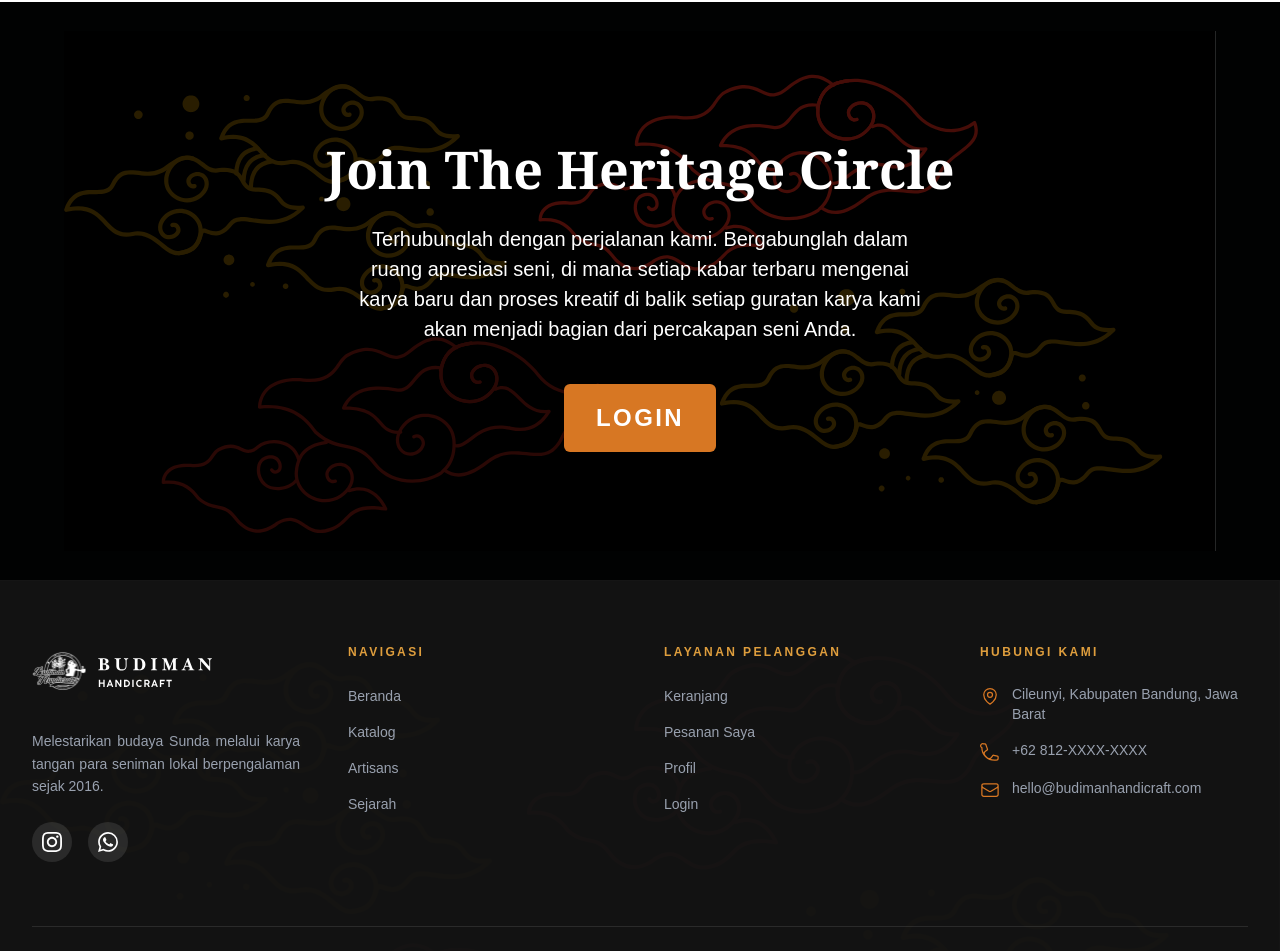
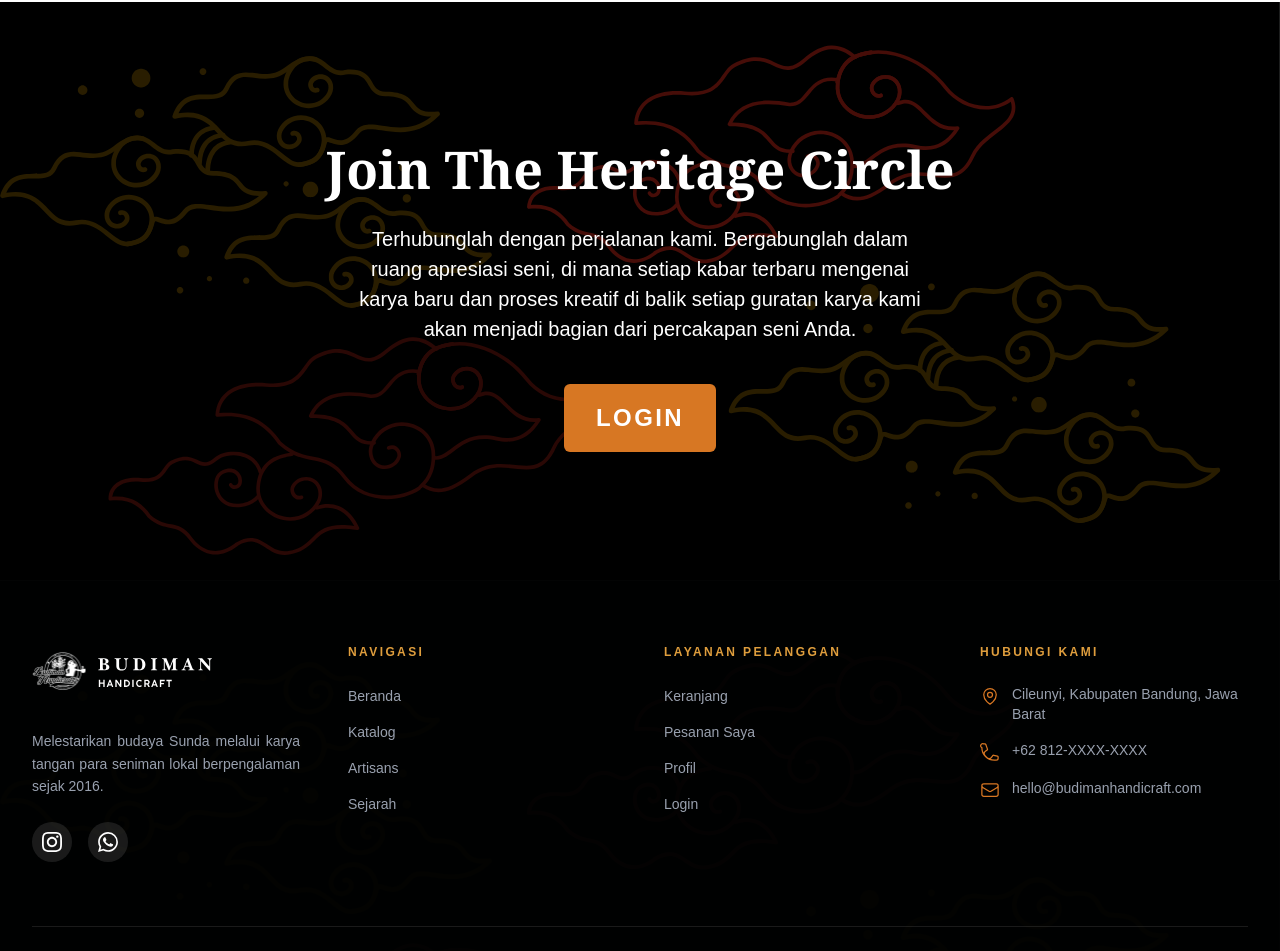
Before and after one commit to budimanHandicraft/budiman-web, a Next.js app in the folder budiman-handicraft/: page / in a window 1280 px wide. Shown: the part 3100-4051 px from the top of the page. Built offline with nearby package versions, Linux system fonts and the light colour scheme; no server answers.

Commit message:
style(main page): adapt color

```diff
--- a/budiman-handicraft/app/page.tsx
+++ b/budiman-handicraft/app/page.tsx
@@ -207,7 +207,7 @@ export default function Home() {
           <Image
             src="/awan.svg" alt="background awan"
             fill priority
-            className="object-cover scale-90 object-[center_16%]"
+            className="object-cover object-[0%_20%]"
           />
         </div>
         <div className="relative z-10 w-full mx-auto px-4 text-center">
--- a/budiman-handicraft/components/Footer.tsx
+++ b/budiman-handicraft/components/Footer.tsx
@@ -5,7 +5,7 @@ import Image from 'next/image';
 
 export default function Footer() {
   return (
-    <footer className="bg-[#141414] text-white relative overflow-hidden">
+    <footer className="bg-[#010202] text-white relative overflow-hidden">
       {/* Atmospheric background */}
       <div className="absolute inset-0 bg-[url('/awan.svg')] bg-cover opacity-5 pointer-events-none" />
 
--- a/budiman-handicraft/components/Navbar.tsx
+++ b/budiman-handicraft/components/Navbar.tsx
@@ -121,7 +121,7 @@ export default function Navbar() {
 
             {isLoggedIn ? (
               <div className="relative user-dropdown">
-                <button onClick={() => setIsDropdownOpen(!isDropdownOpen)} className="flex items-center gap-2 bg-gray-100 hover:bg-gray-200 p-2 rounded-full transition-colors focus:outline-none focus:ring-2 focus:ring-[#d77723]">
+                <button onClick={() => setIsDropdownOpen(!isDropdownOpen)} className="flex items-center gap-2 bg-gray-100 hover:bg-gray-200 p-2 rounded-full transition-colors focus:outline-none focus:ring-2 focus:ring-[#d77723] cursor-pointer">
                   <div className="w-7 h-7 bg-[#d77723] text-white rounded-full flex items-center justify-center text-xs font-bold">
                     {isAdmin ? 'Ad' : 'Me'}
                   </div>
```
